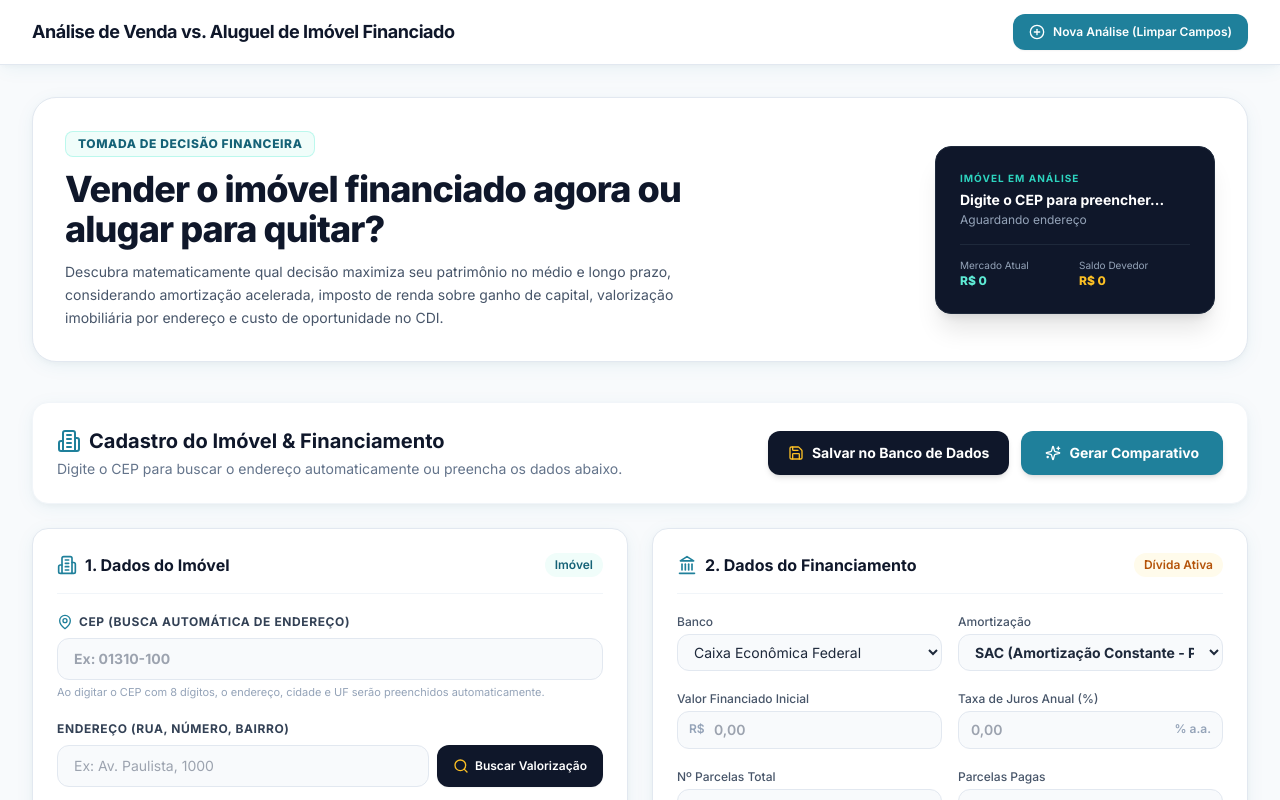
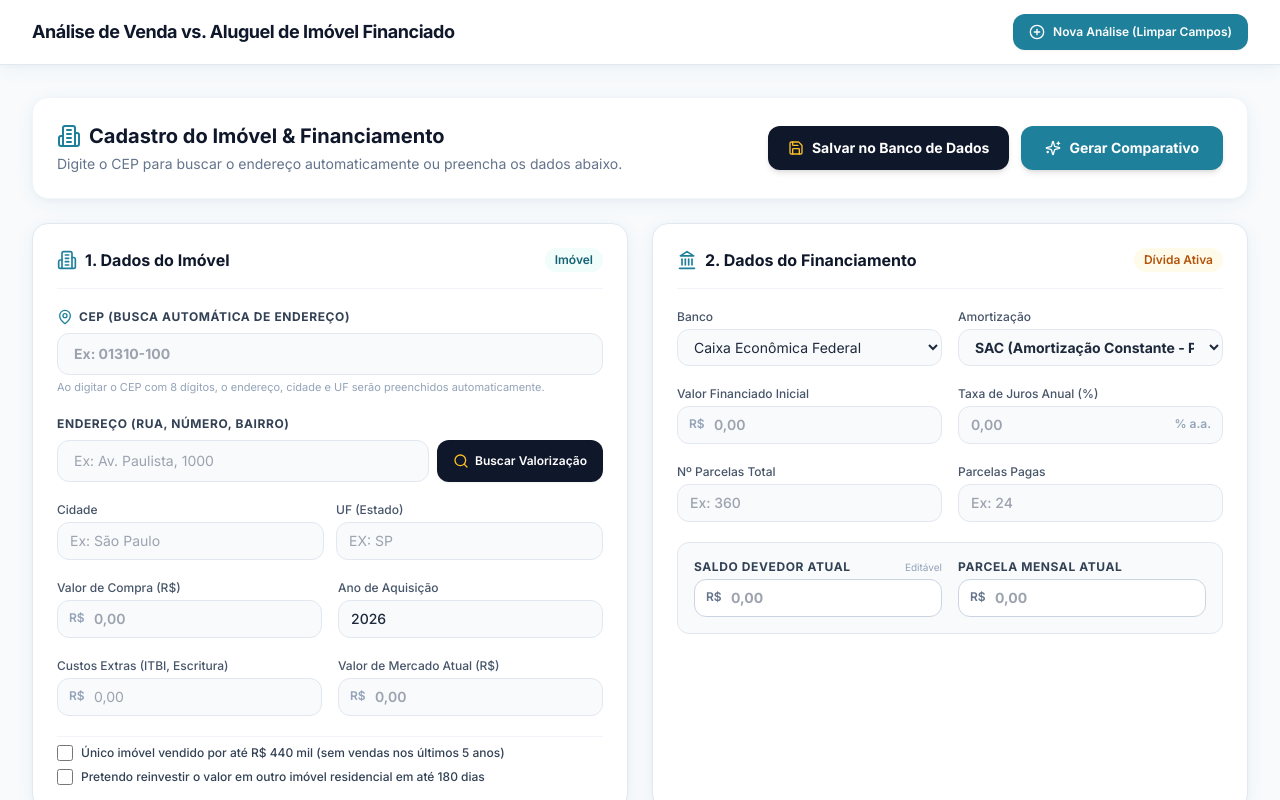
Before and after one commit to junioelizeu0-glitch/imovel-decisao, a React (Vite) app in the folder frontend/: page / in a window 1280 px wide. Shown: the top 800 px of the page. Built offline with nearby package versions, Linux system fonts and the light colour scheme.

Commit message:
fix: remover bloco hero banner explicativo conforme solicitado

```diff
--- a/frontend/src/App.tsx
+++ b/frontend/src/App.tsx
@@ -5,7 +5,7 @@
 import { DadosImovel, DadosFinanciamento, ResultadoAluguel } from "./types";
 
 export const App: React.FC = () => {
-  // Estado com campos limpos por padrão (conforme solicitado pelo usuário)
+  // Estado com campos limpos por padrão
   const [dadosImovel, setDadosImovel] = useState<DadosImovel>({
     endereco: "",
     cidade: "",
@@ -131,7 +131,7 @@
     }
   };
 
-  // Salva no banco de dados (Tabelas: imoveis, financiamentos, simulacoes_aluguel)
+  // Salva no banco de dados
   const handleSalvarNoBanco = async () => {
     if (!dadosImovel.endereco || !dadosImovel.cidade || !dadosImovel.cep) {
       setMensagemBanco("⚠️ Preencha pelo menos o CEP e endereço do imóvel antes de salvar no banco.");
@@ -142,7 +142,6 @@
     setMensagemBanco(null);
 
     try {
-      // 1. Salvar Imóvel e Financiamento na API
       const resImovel = await fetch("/api/imoveis", {
         method: "POST",
         headers: { "Content-Type": "application/json" },
@@ -168,7 +167,6 @@
       if (resImovel.ok) {
         const imovelCriado = await resImovel.json();
 
-        // 2. Salvar Simulação de Aluguel associada ao imóvel criado
         if (valorAluguelMensal > 0) {
           await fetch("/api/simulacoes/aluguel", {
             method: "POST",
@@ -210,50 +208,7 @@
     <div className="min-h-screen bg-slate-50 flex flex-col font-sans">
       <Header onNovaAnalise={handleNovaAnalise} />
 
-      <main className="flex-1 max-w-7xl w-full mx-auto px-4 sm:px-6 lg:px-8 py-8 space-y-10">
-        {/* Banner Hero */}
-        <div className="bg-white rounded-3xl p-8 border border-slate-200 card-shadow flex flex-col lg:flex-row items-center justify-between gap-8">
-          <div className="space-y-3 max-w-2xl">
-            <span className="inline-block px-3 py-1 bg-teal-50 text-teal-700 text-xs font-extrabold uppercase tracking-wider rounded-lg border border-teal-200/60">
-              Tomada de Decisão Financeira
-            </span>
-            <h1 className="text-3xl sm:text-4xl font-extrabold text-slate-900 tracking-tight leading-tight">
-              Vender o imóvel financiado agora ou alugar para quitar?
-            </h1>
-            <p className="text-sm text-slate-600 leading-relaxed">
-              Descubra matematicamente qual decisão maximiza seu patrimônio no médio e longo prazo, considerando amortização acelerada, imposto de renda sobre ganho de capital, valorização imobiliária por endereço e custo de oportunidade no CDI.
-            </p>
-          </div>
-
-          {/* Card de Resumo em Tempo Real */}
-          <div className="bg-slate-900 text-white rounded-2xl p-6 shadow-xl border border-slate-800 min-w-[280px] w-full lg:w-auto">
-            <span className="text-[10px] text-teal-400 font-bold uppercase tracking-widest block mb-1">
-              Imóvel em Análise
-            </span>
-            <h4 className="text-sm font-bold text-white truncate max-w-[240px]">
-              {dadosImovel.endereco || "Digite o CEP para preencher..."}
-            </h4>
-            <p className="text-xs text-slate-400 mt-0.5">
-              {dadosImovel.cidade ? `${dadosImovel.cidade}/${dadosImovel.estado}` : "Aguardando endereço"}
-            </p>
-
-            <div className="mt-4 pt-3 border-t border-slate-800 grid grid-cols-2 gap-2 text-xs">
-              <div>
-                <span className="text-[10px] text-slate-400 block">Mercado Atual</span>
-                <span className="font-extrabold text-teal-300">
-                  R$ {(dadosImovel.valorMercadoAtual || 0).toLocaleString("pt-BR")}
-                </span>
-              </div>
-              <div>
-                <span className="text-[10px] text-slate-400 block">Saldo Devedor</span>
-                <span className="font-extrabold text-amber-400">
-                  R$ {(dadosFinanciamento.saldoDevedorAtual || 0).toLocaleString("pt-BR")}
-                </span>
-              </div>
-            </div>
-          </div>
-        </div>
-
+      <main className="flex-1 max-w-7xl w-full mx-auto px-4 sm:px-6 lg:px-8 py-8 space-y-8">
         {/* Formulário de Entrada com CEP Automático & Salvamento no Banco */}
         <FormularioImovelFinanciamento
           dadosImovel={dadosImovel}
@@ -288,7 +243,7 @@
       <footer className="bg-white border-t border-slate-200 py-6 mt-16">
         <div className="max-w-7xl mx-auto px-4 text-center text-xs text-slate-500">
           <p>
-            © {new Date().getFullYear()} ImóvelWise. Sistema de Análise Financeira de Venda vs. Aluguel de Imóveis Financiados.
+            © {new Date().getFullYear()} Sistema de Análise Financeira de Venda vs. Aluguel de Imóveis Financiados.
           </p>
         </div>
       </footer>
```
